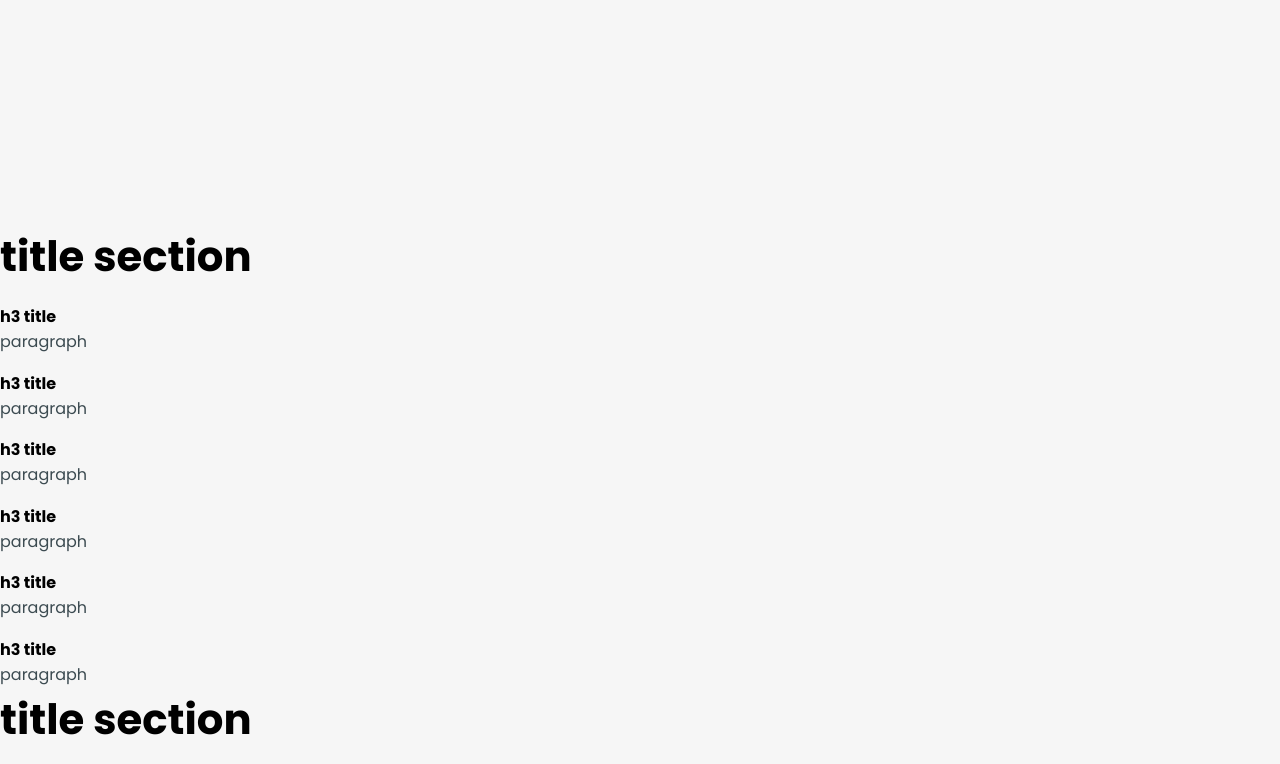
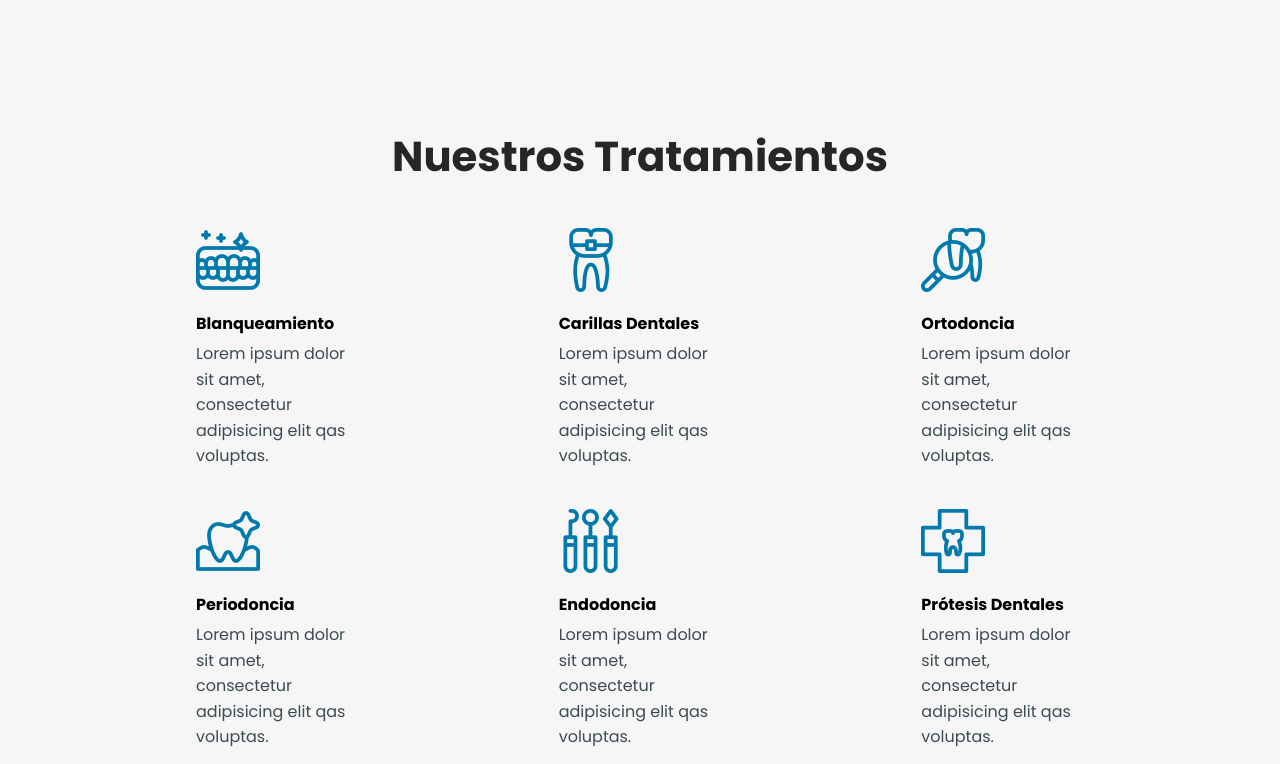
Before and after one commit to MarcoAlayn/Dental-Clinic-Landing, a plain HTML site: page index.html in a window 1280 px wide. Shown: the part 1480-2244 px from the top of the page. Drawn offline with Linux system fonts and the light colour scheme.

Commit message:
treatments section

```diff
--- a/index.html
+++ b/index.html
@@ -131,36 +131,60 @@
     <!-- SecondSection -->
     <section class="treatmentsSection">
       <!-- se puede reciclar -->
-      <h2>title section</h2>
-      <div>
-        <img src="" alt="" />
-        <h3>h3 title</h3>
-        <p>paragraph</p>
+      <h2>Nuestros Tratamientos</h2>
+      <div class="treatmentsInfo">
+        <div class="group">
+          <div class="treatmentComponent">
+            <img src="./assets/gold-teeth.png" alt="icon one" />
+            <h3>Blanqueamiento</h3>
+            <p>
+              Lorem ipsum dolor sit amet, consectetur adipisicing elit qas
+              voluptas.
+            </p>
           </div>
-      <div>
-        <img src="" alt="" />
-        <h3>h3 title</h3>
-        <p>paragraph</p>
+          <div class="treatmentComponent">
+            <img src="./assets/tooths.png" alt="icon two" />
+            <h3>Carillas Dentales</h3>
+            <p>
+              Lorem ipsum dolor sit amet, consectetur adipisicing elit qas
+              voluptas.
+            </p>
           </div>
-      <div>
-        <img src="" alt="" />
-        <h3>h3 title</h3>
-        <p>paragraph</p>
+          <div class="treatmentComponent">
+            <img src="./assets/dent.png" alt="icon three" />
+            <h3>Ortodoncia</h3>
+            <p>
+              Lorem ipsum dolor sit amet, consectetur adipisicing elit qas
+              voluptas.
+            </p>
           </div>
-      <div>
-        <img src="" alt="" />
-        <h3>h3 title</h3>
-        <p>paragraph</p>
         </div>
-      <div>
-        <img src="" alt="" />
-        <h3>h3 title</h3>
-        <p>paragraph</p>
+        <div class="group">
+          <div class="treatmentComponent">
+            <img src="./assets/th.png" alt="icon four" />
+            <h3>Periodoncia</h3>
+            <p>
+              Lorem ipsum dolor sit amet, consectetur adipisicing elit qas
+              voluptas.
+            </p>
           </div>
-      <div>
-        <img src="" alt="" />
-        <h3>h3 title</h3>
-        <p>paragraph</p>
+          <div class="treatmentComponent">
+            <img src="./assets/tools.png" alt="icon five" />
+            <h3>Endodoncia</h3>
+            <p>
+              Lorem ipsum dolor sit amet, consectetur adipisicing elit qas
+              voluptas.
+            </p>
+          </div>
+          <div class="treatmentComponent">
+            <img src="./assets/dns.png" alt="icon six" />
+            <h3>Prótesis Dentales</h3>
+            <p>
+              Lorem ipsum dolor sit amet, consectetur adipisicing elit qas
+              voluptas.
+            </p>
+          </div>
+        </div>
       </div>
     </section>
     <!--end SecondSection -->
--- a/styles.css
+++ b/styles.css
@@ -17,6 +17,7 @@ h1 {
 
 h2 {
   font-size: 4.18em;
+  color: var(--black);
 }
 
 h3 {
@@ -219,7 +220,7 @@ a {
   display: flex;
   align-items: center;
   justify-content: center;
-  margin: 25em 10em;
+  margin: 20em 10em;
   height: 70vh;
 }
 
@@ -257,17 +258,13 @@ a {
   align-items: center;
   flex-direction: column;
   justify-content: center;
+  margin-left: 5em;
 }
 
 /* text container */
 /* .whoAreSection .infoWhoAreSection .textWhoAreSection h2 {
   background: #0078aa;
 } */
-
-/* text h2 */
-.whoAreSection .infoWhoAreSection .textWhoAreSection h2 {
-  color: var(--black);
-}
 
 .whoAreSection .infoWhoAreSection .textWhoAreSection p {
   margin: 1em 0em;
@@ -280,7 +277,8 @@ a {
   display: flex;
   flex-direction: row;
   align-items: center;
-  justify-content: center;
+  justify-content: flex-start;
+  width: 100%;
 }
 
 /* phone icon */
@@ -328,3 +326,32 @@ a {
   color: var(--black);
   border: 0.1em solid var(--black);
 }
+
+/* ////////////////////////////////TREATMENTS////////////////////////////// */
+
+.treatmentsSection {
+  display: flex;
+  flex-direction: column;
+  justify-content: center;
+  align-items: center;
+  height: auto;
+}
+
+.treatmentsSection .treatmentsInfo {
+  align-self: center;
+  width: 85%;
+}
+
+/* icon & title & text */
+.treatmentsSection .treatmentsInfo .treatmentComponent {
+  margin: 0em 10em;
+}
+
+/* icon groups */
+.treatmentsSection .treatmentsInfo .group {
+  display: flex;
+  justify-content: center;
+  align-items: center;
+  margin: 4em 0em;
+  line-height: 3.5em;
+}
```
Also changed, not shown: assets/dent.png (added), assets/dns.png (added), assets/gold-teeth.png (added), assets/th.png (added), assets/tools.png (added), assets/tooths.png (added). Lines whose indentation alone changed are shown as unchanged.
